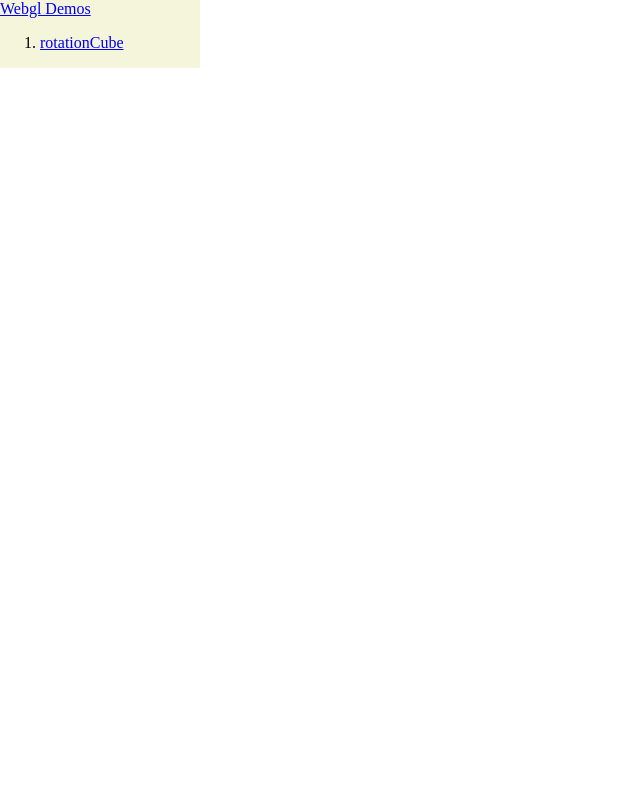
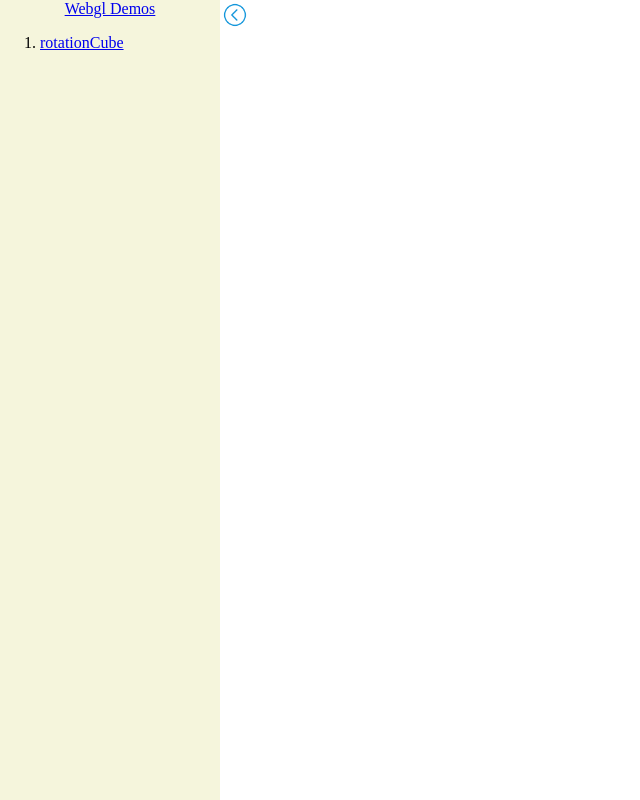
Before and after one commit to lovefengruoqing/webgl-demo, a React app: page / in a window 1280 px wide. Shown: the whole page, without its empty margins (0-640 px from the left). Built offline with nearby package versions, Linux system fonts and the light colour scheme.

Commit message:
modify aside layout

```diff
--- a/src/main.less
+++ b/src/main.less
@@ -1,9 +1,10 @@
-html, body {
+html,
+body {
   padding: 0;
   margin: 0;
 }
 
-@left-Width: 200px;
+@left-Width: 220px;
 #root {
   width: 100vw;
   height: 100vh;
@@ -14,10 +15,23 @@ html, body {
     left: 0;
     top: 0;
     width: @left-Width;
-    height: auto;
-    max-height: 100%;
+    height: 100%;
     z-index: 2;
     background: beige;
+
+    header {
+      text-align: center;
+    }
+    span {
+      position: absolute;
+      top: 0;
+      right: -30px;
+      width: 30px;
+      height: 30px;
+      background-size: 100% 100%;
+      background-repeat: no-repeat;
+      cursor: pointer;
+    }
   }
 
   .mainContent {
@@ -35,6 +49,14 @@ html, body {
   }
 }
 
+.asideHidden {
+  left: -(@left-Width) !important;
+}
+
+.rotate-180 {
+  transform: rotate(180deg);
+}
+
 .button {
   cursor: pointer;
 }
--- a/src/main.tsx
+++ b/src/main.tsx
@@ -1,9 +1,11 @@
-import React, { useEffect, useRef } from 'react';
+import React, { useEffect, useRef, useState } from 'react';
 import ReactDOM from 'react-dom';
 import './main.less';
 
+import expand from '@/assets/expand.png';
 import examples from './examples';
 import { getQueryParam } from './utils';
+
 
 const App: React.FC<{
   List: Array<{
@@ -14,6 +16,8 @@ const App: React.FC<{
   }>;
 }> = ({ List }) => {
   const canvasRef = useRef(null);
+
+  const [toggle, setToggle] = useState(true);
 
   useEffect(() => {
     const curTitle = getQueryParam('title');
@@ -27,10 +31,21 @@ const App: React.FC<{
 
   return (
     <>
-      <aside className="leftPanel">
+      <aside className={`leftPanel ${toggle ? '' : 'asideHidden'}`}>
         <header>
           <a href="?">Webgl Demos</a>
         </header>
+        <span
+          style={{
+            backgroundImage: `url(${expand})`,
+          }}
+          className={`${toggle ? 'rotate-180' : ''}`}
+          onClick={
+          () => {
+            setToggle(!toggle);
+          }
+        }
+        />
         <ol>
           {List.map(({ title, handler }) => (
             <li key={title}>
```
Also changed, not shown: src/assets/expand.png (added), 1 other file (tests, documents, lock files or other folders).
